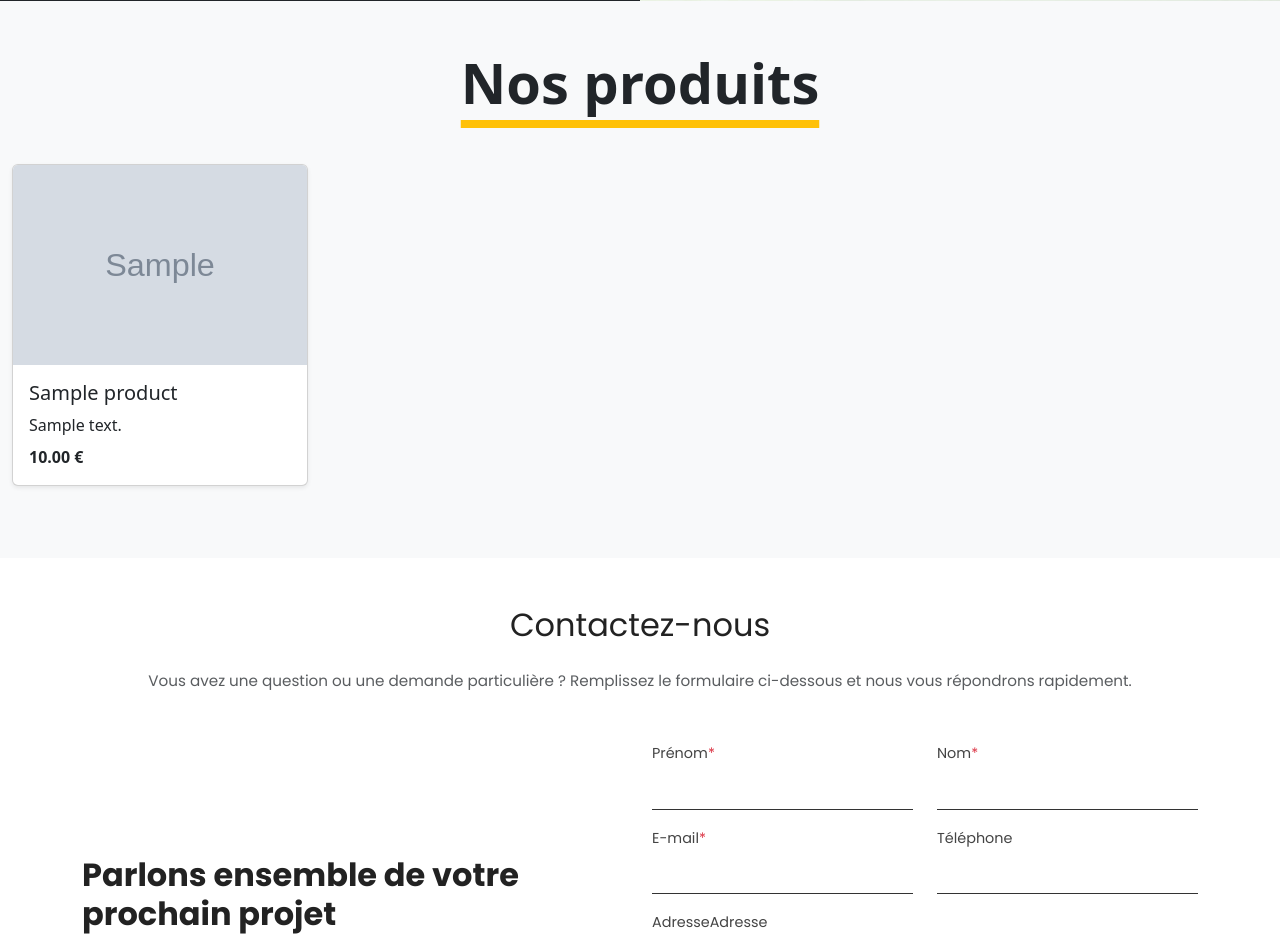
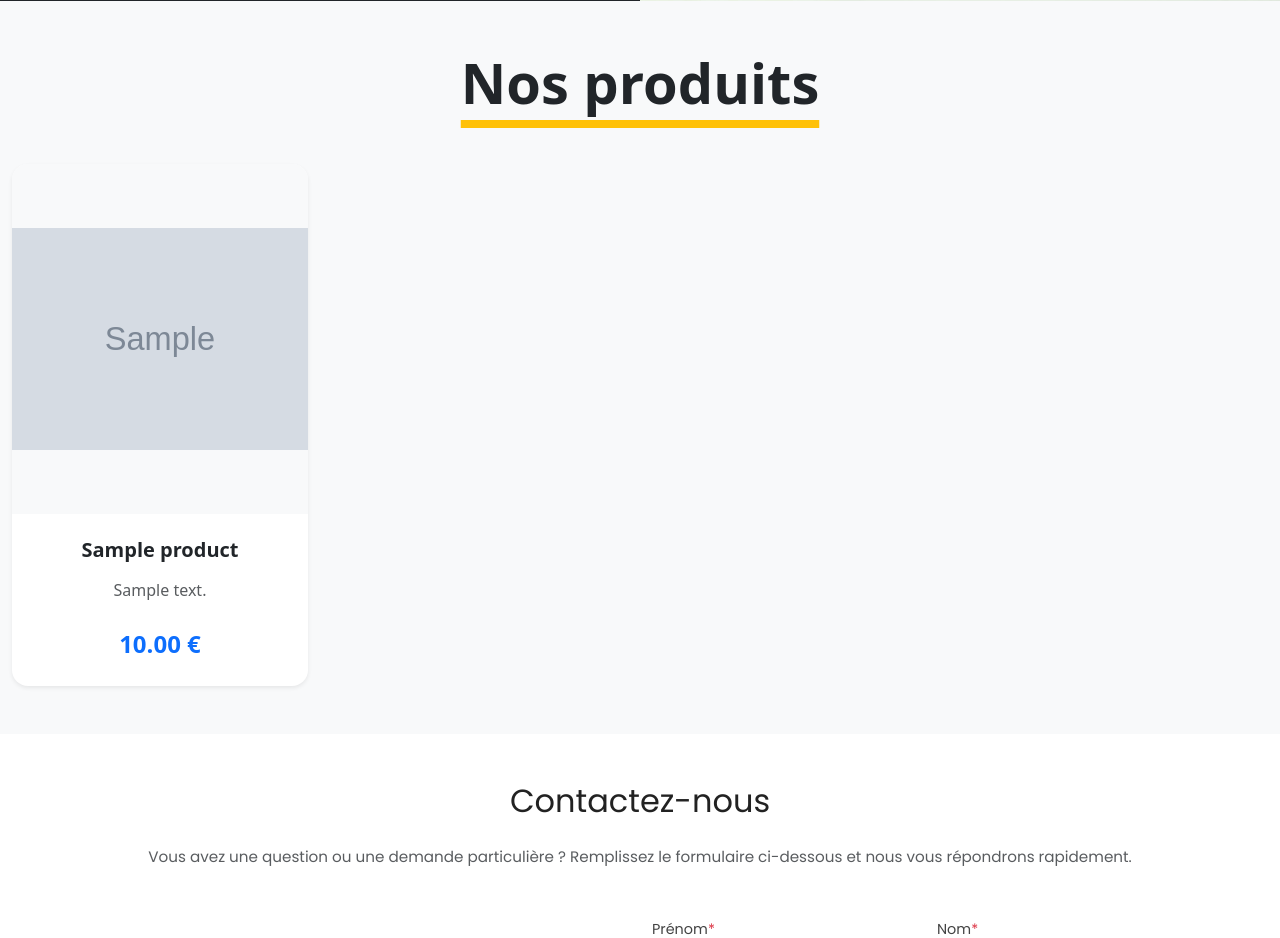
Before and after one commit to papajhay/app_django, a Django app: page /en/ in a window 1280 px wide. Shown: the part 1619-2557 px from the top of the page. Run offline with Django 5.2, Linux system fonts and the light colour scheme; tables that the repository leaves empty hold one stand-in row (values such as "Sample post"); grey boxes marked "Sample" are stand-in pictures; parts of the project's set-up code (start-up, migrations or seed data) failed here and were passed over; some libraries are stand-ins or nearby versions.

Commit message:
feat:improve the display of images in the list

```diff
--- a/static/css/style.css
+++ b/static/css/style.css
@@ -272,3 +272,23 @@
   color: white;
   font-size: 1.1rem;
 }
+
+
+/* Image dans produits dans la liste */
+.product-card {
+    transition: transform 0.3s ease, box-shadow 0.3s ease;
+    border-radius: 16px;
+}
+
+.product-card:hover {
+    transform: translateY(-10px);
+    box-shadow: 0 20px 40px rgba(0,0,0,0.1) !important;
+}
+
+.product-card img {
+    transition: transform 0.4s ease;
+}
+
+.product-card:hover img {
+    transform: scale(1.05);
+}
--- a/templates/pages/home.html
+++ b/templates/pages/home.html
@@ -47,29 +47,38 @@
 <section id="products" class="py-5 bg-light">
   <div class="container-fluid">
     <h2 class="display-4 fw-bold mb-5 about-title text-center">{% trans "Nos produits" %}</h2>
-    <div class="row">
+    <div class="row row-cols-1 row-cols-sm-2 row-cols-md-3 row-cols-lg-4 g-4">
       {% for product in page_obj %}
-      <div class="col-md-3 mb-4">
+        <div class="col">
           <a href="{% url 'product_detail' product.id %}" class="text-decoration-none">
-          <div class="card h-100 shadow-sm">
+            <div class="card border-0 shadow-sm overflow-hidden h-100 product-card">
+              <!-- Image comme dans le détail : pleine largeur, haute, centrée -->
               {% if product.image %}
-              <img src="{{ product.image.url }}" class="card-img-top" alt="{{ product.name }}" style="height: 200px; object-fit: cover;">
+                <img src="{{ product.image.url }}"
+                     class="card-img-top img-fluid"
+                     alt="{{ product.name }}"
+                     style="height: 350px; object-fit: contain; background-color: #f8f9fa;">
               {% else %}
-              <img src="https://via.placeholder.com/300x200?text=Pas+d%27image" class="card-img-top" alt="Pas d'image" style="height: 200px; object-fit: cover;">
+                <div class="d-flex align-items-center justify-content-center bg-light" style="height: 350px;">
+                  <span class="text-muted fs-4">{% trans "Pas d’image" %}</span>
+                </div>
               {% endif %}
-            <div class="card-body d-flex flex-column">
-              <h5 class="card-title mb-2">
-                {{ product.name }}
-              </h5>
-              <p class="card-text mb-2"> {{ product.description|striptags|truncatewords:20 }}</p>
-              <p class="card-text"><strong>{{ product.price }} €</strong></p>
+
+              <div class="card-body text-center p-4">
+                <h5 class="card-title fw-bold mb-3">{{ product.name }}</h5>
+                <p class="card-text text-muted mb-4">
+                  {{ product.description|striptags|truncatewords:20 }}
+                </p>
+                <p class="card-text text-primary fw-bold fs-4">
+                  {{ product.price }} €
+                </p>
               </div>
             </div>
           </a>
         </div>
         {% empty %}
-      <div class="col-12">
-        <p class="text-center text-muted">{% trans "Aucun produit disponible." %}</p>
+        <div class="col-12 text-center py-5">
+          <p class="text-muted fs-3">{% trans "Aucun produit disponible." %}</p>
         </div>
       {% endfor %}
     </div>
```
Lines whose indentation alone changed are shown as unchanged.
